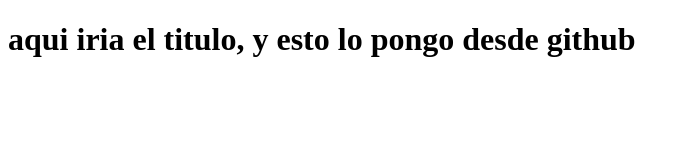
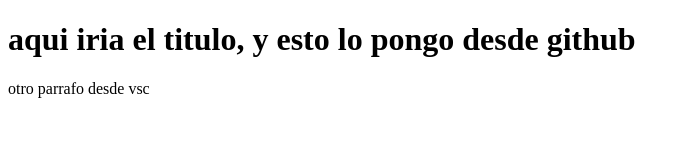
Before and after one commit to MSG-DEVELOPER/gitPildorasVSC, a plain HTML site: page index.html in a window 1280 px wide. Shown: the whole page, without its empty margins (0-690 px from the left). Drawn offline with Linux system fonts and the light colour scheme.

Commit message:
otro commit desde vsc

```diff
--- a/index.html
+++ b/index.html
@@ -7,6 +7,6 @@
 </head>
 <body>
     <h1>aqui iria el titulo, y esto lo pongo desde github</h1>
-
+    <p>otro parrafo desde vsc</p>
 </body>
 </html>
```
